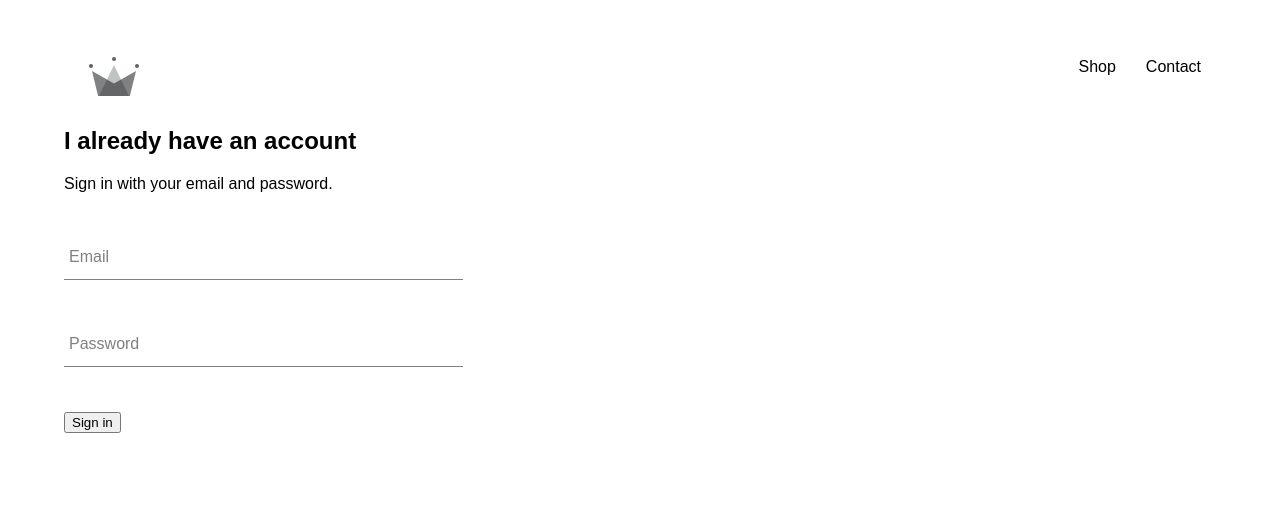
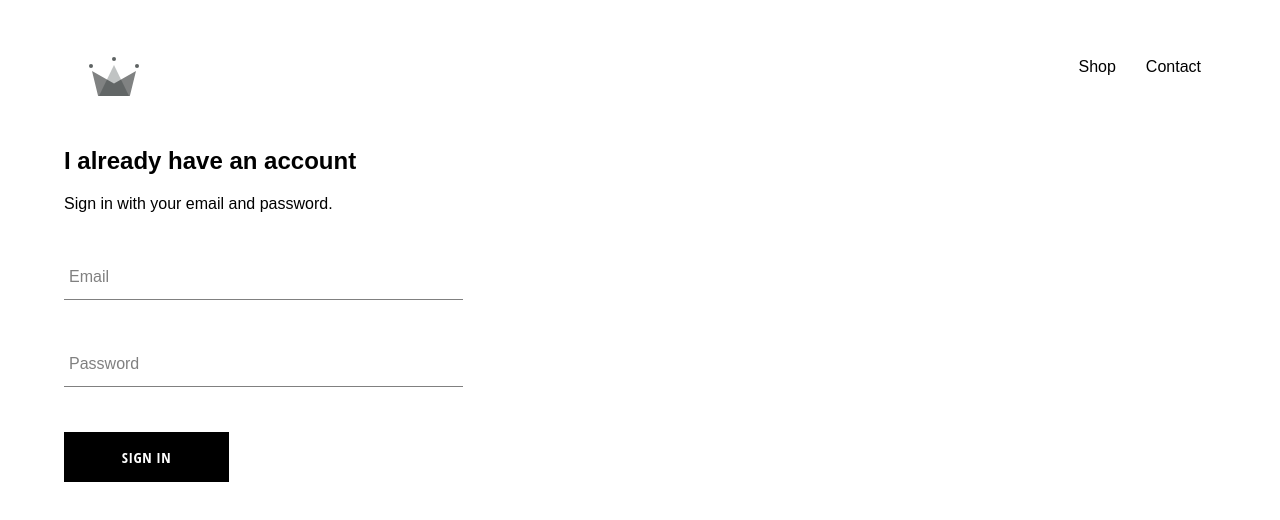
Before and after one commit to hannelevaltanen/ecommerce, a React (Create React App) app: page /signin in a window 1280 px wide. Shown: the top 520 px of the page. Built offline with nearby package versions, Linux system fonts and the light colour scheme; the HTML template or start-up script is replaced by a standard one.

Commit message:
Add custom button component and add it to the sign in component

```diff
--- /dev/null
+++ b/src/components/custom-button/custom-button.component.jsx
@@ -0,0 +1,11 @@
+import React from 'react';
+
+import './custom-button.styles.scss';
+
+const CustomButton = ({ children, ...otherProps }) => (
+    <button className="custom-button" {...otherProps}>
+        {children}
+    </button>
+)
+
+export default CustomButton;
--- /dev/null
+++ b/src/components/custom-button/custom-button.styles.scss
@@ -0,0 +1,22 @@
+.custom-button {
+  min-width: 165px;
+  width: auto;
+  height: 50px;
+  letter-spacing: 0.5px;
+  line-height: 50px;
+  padding: 0 35px 0 35px;
+  font-size: 15px;
+  background-color: black;
+  color: white;
+  text-transform: uppercase;
+  font-family: 'Open Sans Condensed';
+  font-weight: bolder;
+  border: none;
+  cursor: pointer;
+
+  &:hover {
+    background-color: white;
+    color: black;
+    border: 1px solid black;
+  }
+}
--- a/src/components/sign-in/sign-in.component.jsx
+++ b/src/components/sign-in/sign-in.component.jsx
@@ -1,7 +1,9 @@
 import React from 'react';
 
-import FormInput from '../form-input/form-input.component'
-import './sign-in.styles.scss'
+import FormInput from '../form-input/form-input.component';
+import CustomButton from '../custom-button/custom-button.component'
+
+import './sign-in.styles.scss';
 
 class SignIn extends React.Component {
     constructor(props) {
@@ -49,7 +51,7 @@
                         required
                     />
 
-                    <input type="submit" value="Sign in" />
+                    <CustomButton type="submit">Sign in</CustomButton>
                 </form>
             </div>
 
--- a/src/components/sign-in/sign-in.styles.scss
+++ b/src/components/sign-in/sign-in.styles.scss
@@ -1,3 +1,9 @@
 .sign-in {
     width: 30vw;
+    display: flex;
+    flex-direction: column;
+
+    .title {
+        margin: 1rem 0;
+    }
 }
```
